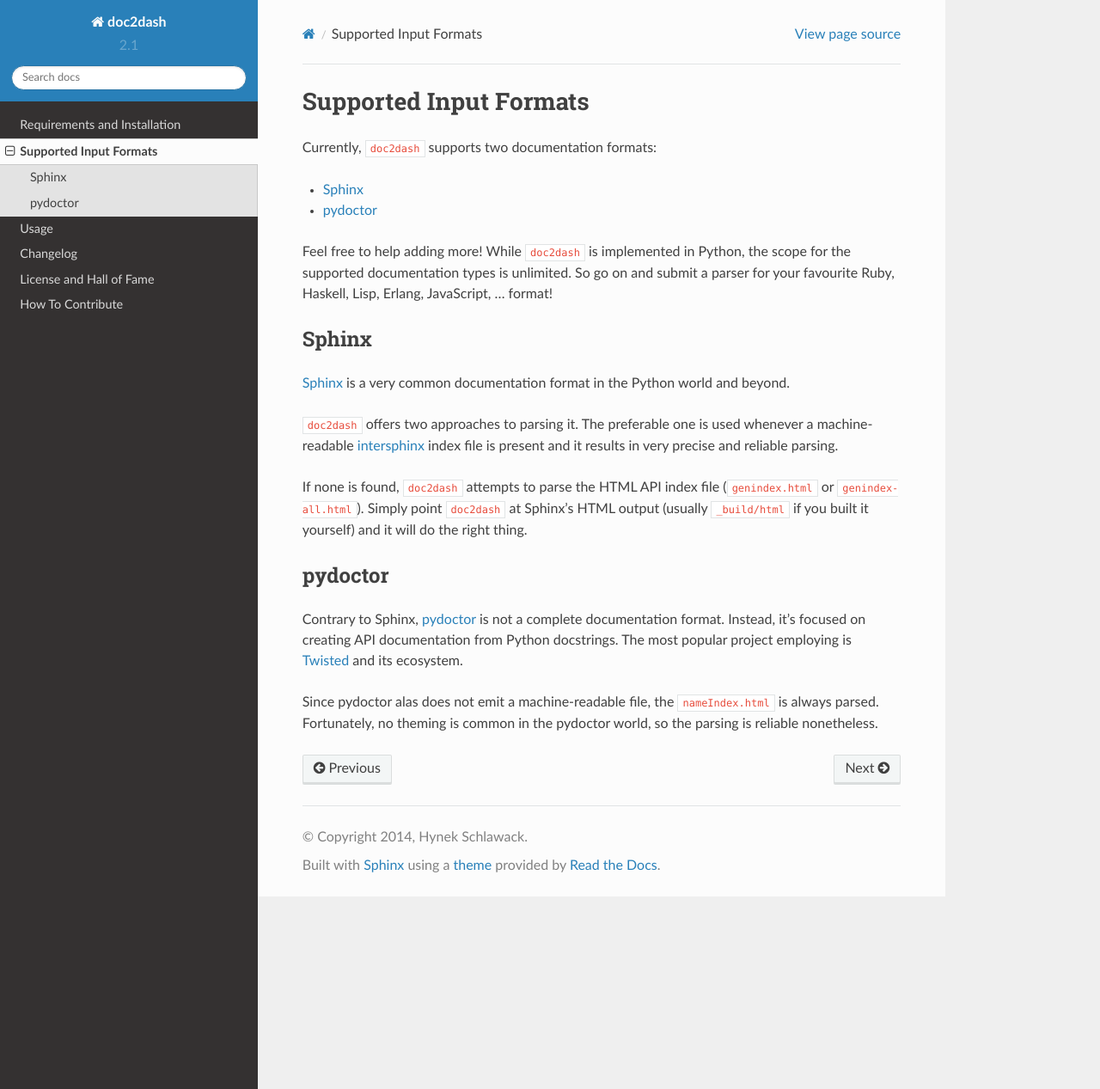
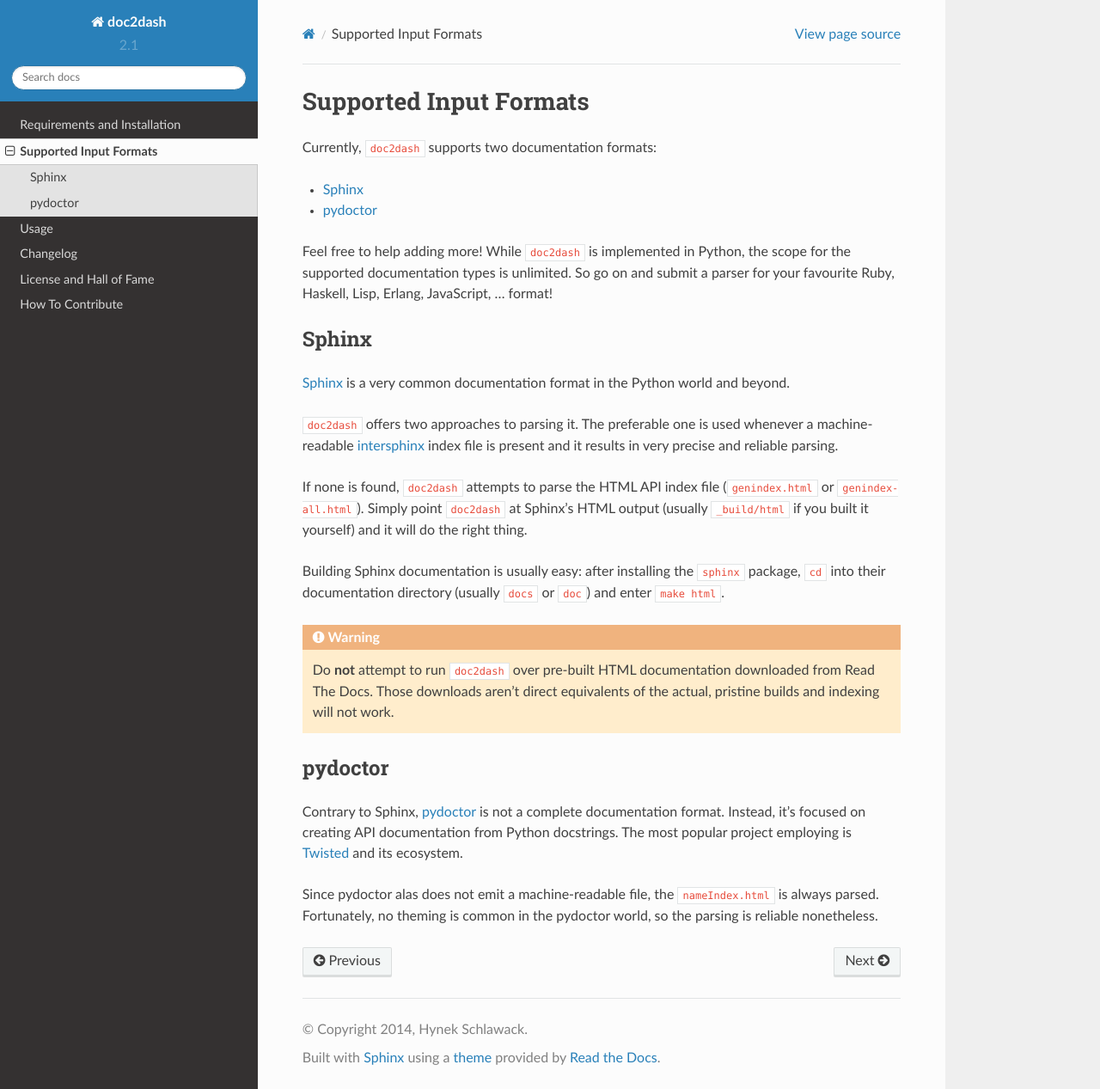
Before and after one commit to hynek/doc2dash, a Sphinx documentation site: the page built from docs/formats.rst, in a window 1280 px wide and 1267 px high. Shown: the whole window at 86% size. Built offline with Sphinx 7.4.7 and the Read the Docs theme 2.0.0, drawn with Linux system fonts in a browser that asks for light colours.

Commit message:
Clarify how to build Sphinx docs
Also warn from RTD-downloaded documentation.

```diff
--- a/docs/formats.rst
+++ b/docs/formats.rst
@@ -23,6 +23,15 @@
 If none is found, ``doc2dash`` attempts to parse the HTML API index file (``genindex.html`` or ``genindex-all.html``).
 Simply point ``doc2dash`` at Sphinx's HTML output (usually ``_build/html`` if you built it yourself) and it will do the right thing.
 
+Building Sphinx documentation is usually easy:
+after installing the ``sphinx`` package, ``cd`` into their documentation directory (usually ``docs`` or ``doc``) and enter ``make html``.
+
+.. warning::
+
+   Do **not** attempt to run ``doc2dash`` over pre-built HTML documentation downloaded from Read The Docs.
+   Those downloads aren't direct equivalents of the actual, pristine builds and indexing will not work.
+
+
 
 .. _pydoctor-sec:
 
```
